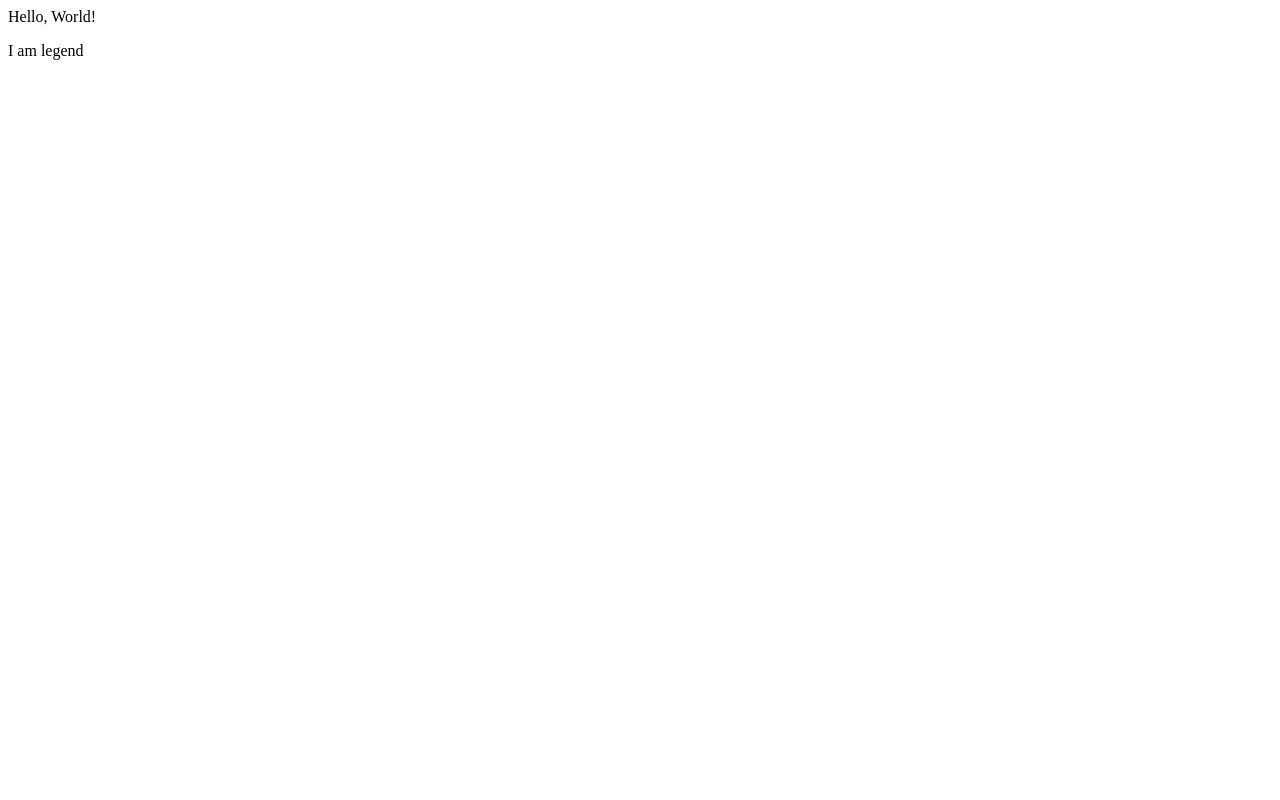
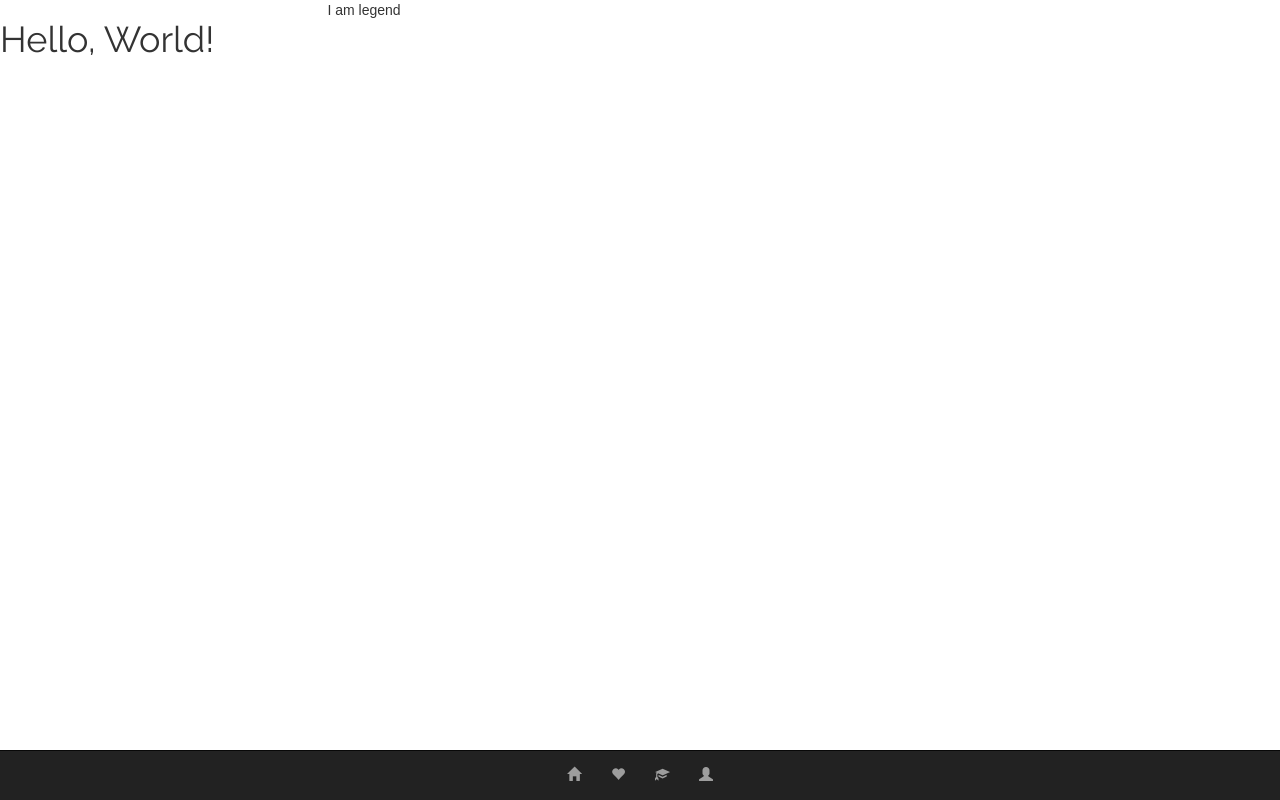
Before and after one commit to wtekimam/loveLang, a plain HTML site: page index.html in a window 1280 px wide. Drawn offline with nearby package versions, Linux system fonts and the light colour scheme.

Commit message:
putting navbar

```diff
--- a/index.html
+++ b/index.html
@@ -1,3 +1,25 @@
-<p>Hello, World!</p>
 
-<p> I am legend </p>
+<head>
+  <link rel="stylesheet" type="text/css" href="style.css">
+</head>
+
+<body>
+  <nav class="navbar navbar-inverse navbar-fixed-bottom">
+    <div class="navbar-inner">
+    <ul class="nav navbar-nav">
+      <li><a href="#"><span class="glyphicon glyphicon-home"></span> </a> </li>
+      <li><a href="#"><span class="glyphicon glyphicon-heart"></span> </a> </li>
+      <li><a href="#"><span class="glyphicon glyphicon-education"></span> </a> </li>
+      <li><a href="#"><span class="glyphicon glyphicon-user"></span> </a> </li>
+    </ul>
+    <div>
+  </nav>
+  <div class='row'>
+    <div class='col-md-3'>
+      <h1>Hello, World!</h1>
+    </div>
+    <div class='col-md-5'>
+      <p> I am legend </p>
+    </div>
+  </div>
+</body>
--- /dev/null
+++ b/style.css
@@ -0,0 +1,20 @@
+@import url('https://cdnjs.cloudflare.com/ajax/libs/twitter-bootstrap/3.3.7/css/bootstrap.min.css');
+@import url('https://fonts.googleapis.com/css?family=Nunito+Sans|Raleway');
+
+h1, h2, h3 {
+  font-family: 'Raleway', sans-serif;
+}
+
+p {
+  font-family: 'Nunito', sans-serif;
+}
+
+.navbar .navbar-nav {
+  display: inline-block;
+  float: none;
+  vertical-align: top;
+}
+
+.navbar .navbar-inner {
+  text-align: center;
+}
```
